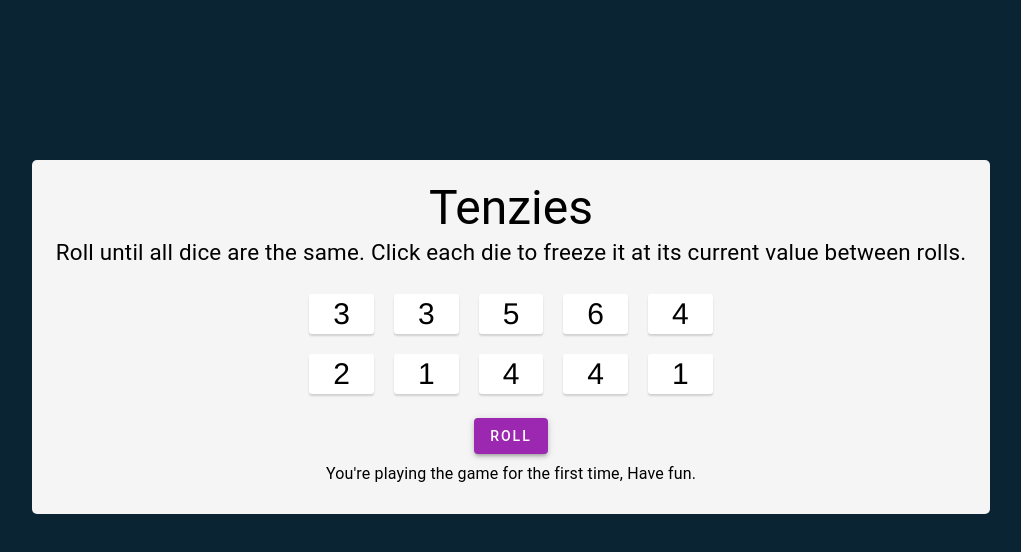
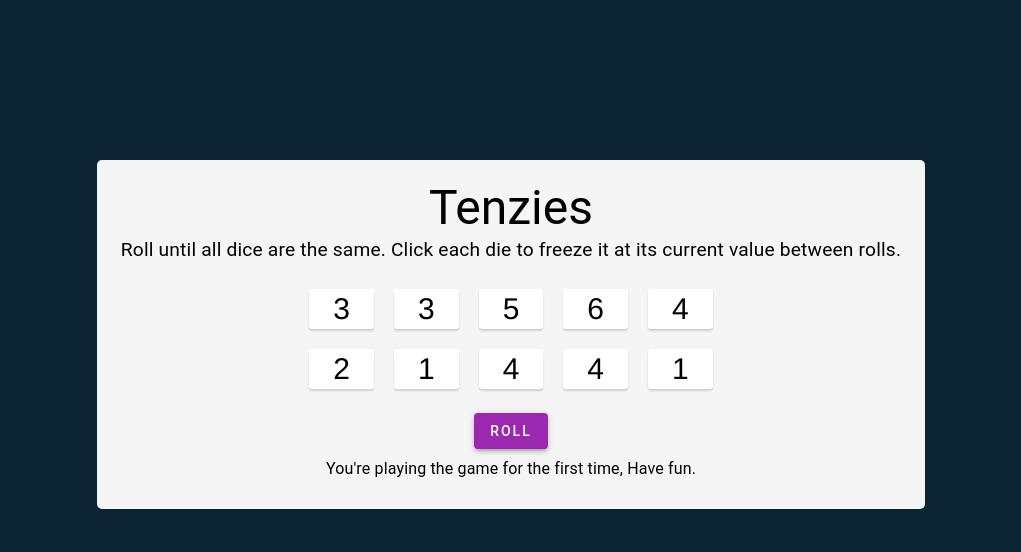
Before and after one commit to amirmgd/Tenzies, a React (Create React App) app: page / in a window 1280 px wide. Shown: the top 552 px of the page, without its empty margins (129-1150 px from the left). Built offline with nearby package versions, Linux system fonts and the light colour scheme.

Commit message:
made some finall changes in the styling

```diff
--- a/src/App.js
+++ b/src/App.js
@@ -90,7 +90,7 @@ function App() {
 				variant='body1'
 				sx={{
 					textAlign: "center",
-					fontSize: "1.4em",
+					fontSize: "1.2em",
 				}}
 				component='span'>
 				Roll until all dice are the same. Click each die to freeze it at its
```
